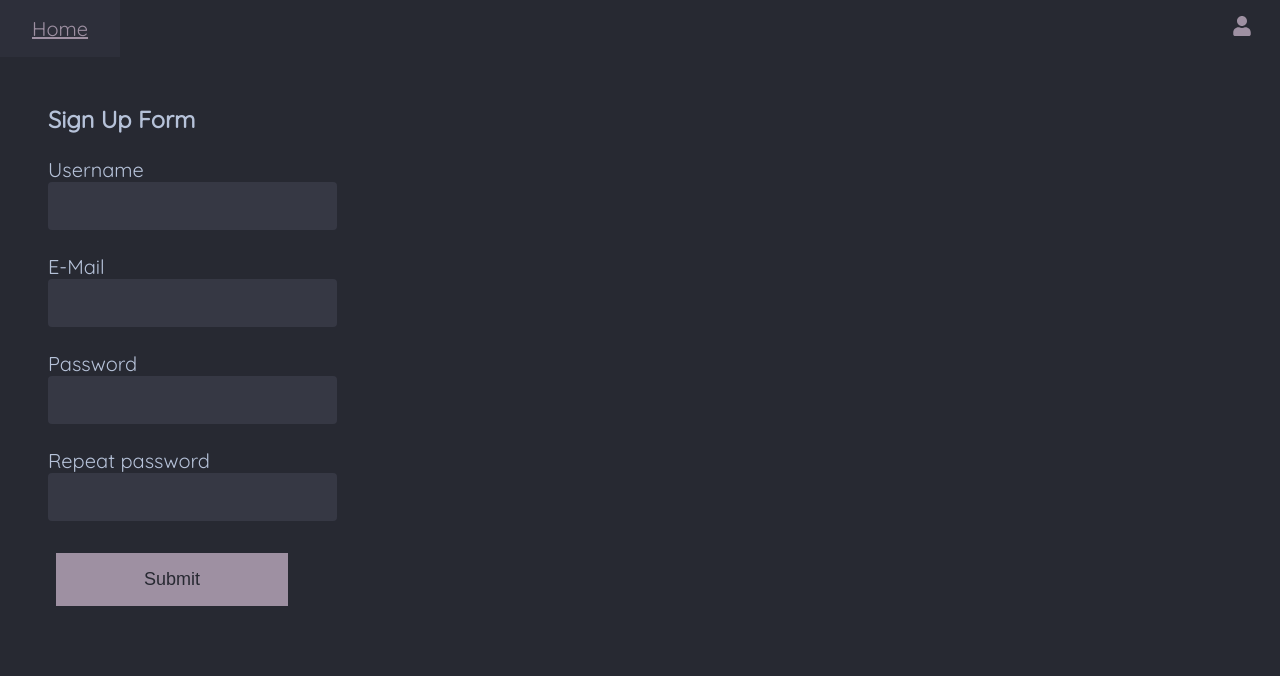
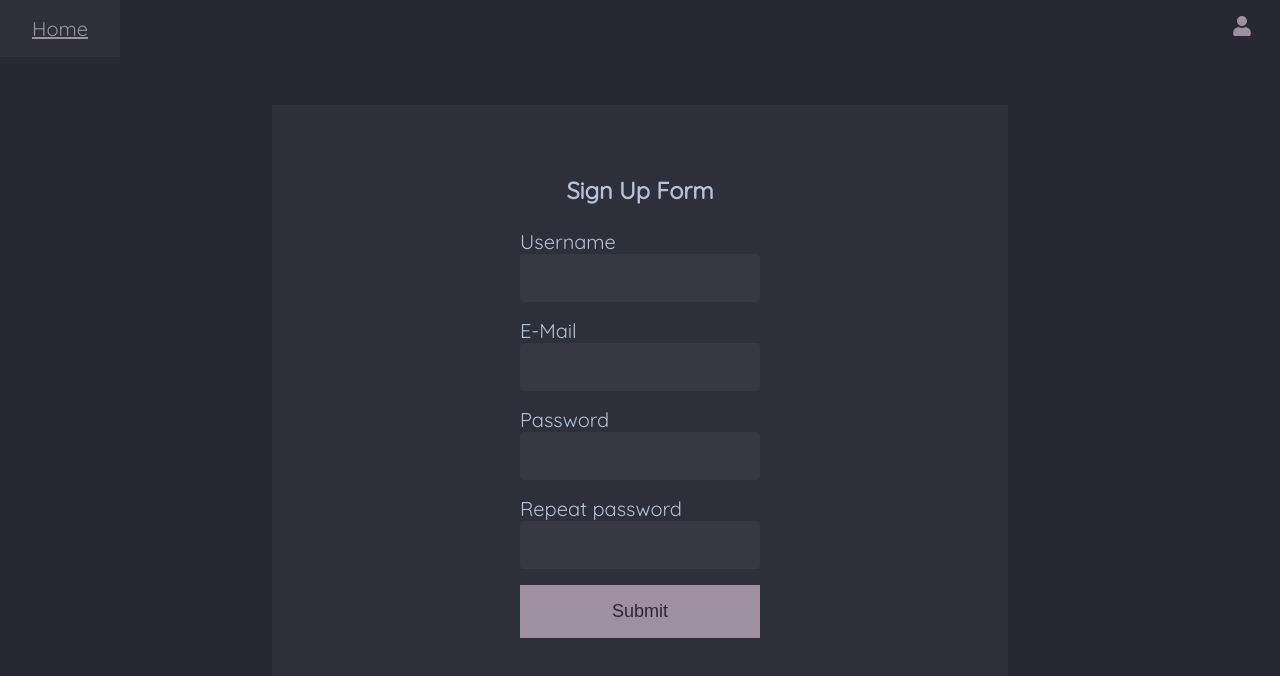
Before and after one commit to zinchenkomig/base-users-frontend, a React (Create React App) app: page /signup in a window 1280 px wide. Shown: the top 676 px of the page. Built offline with nearby package versions, Linux system fonts and the light colour scheme.

Commit message:
[TL-20] feat: styling

```diff
--- a/src/assets/style.css
+++ b/src/assets/style.css
@@ -13,6 +13,7 @@
   --warning: #cc3300;
   --success: #4CAB4083;
   --fail: #ab3d49;
+  --alt: #A29590;
 }
 .success {
   color: var(--success);
@@ -46,7 +47,7 @@ input {
   border-radius: 4px;
   border: none;
   font-size: 20px;
-  padding: 0 12px;
+  padding: 0 1rem;
   color: var(--link);
 }
 input:focus {
@@ -60,8 +61,10 @@ button {
   font-size: 18px;
   color: var(--dark-bg);
   cursor: pointer;
-  width: 232px;
-  margin: 0.5rem;
+  width: 15rem;
+}
+.alt-color {
+  background-color: var(--alt);
 }
 .nav-link {
   padding: 1rem 2rem;
@@ -86,15 +89,77 @@ button {
     margin: 3rem 3rem 1rem;
   }
 }
+@media only screen and (max-width: 480px) {
+  .message-content {
+    margin: 2rem 0 1rem;
+  }
+}
+@media only screen and (min-width: 481px) {
+  .message-content {
+    margin: 3rem 3rem 1rem;
+    max-width: 60rem;
+  }
+}
+.login-content {
+  display: flex;
+  flex-direction: column;
+  align-items: center;
+}
+@media only screen and (max-width: 850px) {
+  .login-frame {
+    display: flex;
+    flex-direction: column;
+    align-items: center;
+  }
+}
+@media only screen and (min-width: 851px) {
+  .login-frame {
+    background-color: var(--text-container);
+    width: 40rem;
+    padding: 3rem;
+    display: flex;
+    flex-direction: column;
+    align-items: center;
+  }
+}
+@media only screen and (max-width: 850px) {
+  .message-frame {
+    padding: 2rem;
+    background-color: var(--text-container);
+    display: flex;
+    flex-direction: column;
+    align-items: center;
+  }
+}
+@media only screen and (min-width: 851px) {
+  .message-frame {
+    background-color: var(--text-container);
+    width: 40rem;
+    padding: 3rem;
+    display: flex;
+    flex-direction: column;
+    align-items: center;
+  }
+}
 .input-field {
-  margin-bottom: 24px;
+  margin-bottom: 1rem;
 }
 .input-warning {
   color: var(--warning);
   padding-left: 0.3rem;
+  width: 15rem;
+}
+.button-half {
+  width: 7.5rem;
 }
 .login-choose-container {
   padding: 1rem 0.3rem;
+}
+hr {
+  border: 1px solid var(--grey-text);
+}
+.login-hr {
+  width: 18rem;
 }
 .users-table {
   border: var(--visited-link);
@@ -300,6 +365,7 @@ button.no-bg-button:disabled:hover {
 }
 .login-input {
   height: 3rem;
+  width: 13rem;
 }
 .icon {
   border: none;
--- a/src/assets/style.less
+++ b/src/assets/style.less
@@ -14,6 +14,7 @@
   --warning: #cc3300;
   --success: #4CAB4083;
   --fail: #ab3d49;
+  --alt: #A29590;
 }
 
 .success{
@@ -55,7 +56,7 @@ input{
   border-radius: 4px;
   border: none;
   font-size: 20px;
-  padding: 0 12px;
+  padding: 0 1rem;
   color: var(--link)
 }
 
@@ -71,8 +72,11 @@ button{
   font-size: 18px;
   color: var(--dark-bg);
   cursor: pointer;
-  width: 232px;
-  margin: 0.5rem;
+  width: 15rem;
+}
+
+.alt-color{
+  background-color: var(--alt);
 }
 
 .nav-link{
@@ -101,18 +105,92 @@ button{
   }
 }
 
+@media only screen and (max-width: 480px) {
+  .message-content{
+    margin: 2rem 0 1rem;
+  }
+}
+
+@media only screen and (min-width: 481px) {
+  .message-content{
+    margin: 3rem 3rem 1rem;
+    max-width: 60rem;
+  }
+}
+
+
+
+.login-content {
+  display: flex;
+  flex-direction: column;
+  align-items: center;
+}
+
+@media only screen and (max-width: 850px) {
+  .login-frame{
+    display: flex;
+    flex-direction: column;
+    align-items: center;
+  }
+}
+
+@media only screen and (min-width: 851px) {
+  .login-frame {
+    background-color: var(--text-container);
+    width: 40rem;
+    padding: 3rem;
+    display: flex;
+    flex-direction: column;
+    align-items: center;
+  }
+}
+
+@media only screen and (max-width: 850px) {
+  .message-frame{
+    padding: 2rem;
+    background-color: var(--text-container);
+    display: flex;
+    flex-direction: column;
+    align-items: center;
+  }
+}
+
+@media only screen and (min-width: 851px) {
+  .message-frame {
+    background-color: var(--text-container);
+    width: 40rem;
+    padding: 3rem;
+    display: flex;
+    flex-direction: column;
+    align-items: center;
+  }
+}
+
 
 .input-field{
-  margin-bottom: 24px;
+  margin-bottom: 1rem;
 }
 
 .input-warning{
   color: var(--warning);
   padding-left: 0.3rem;
+  width: 15rem;
+}
+
+.button-half{
+  width: 7.5rem;
 }
 
 .login-choose-container{
   padding: 1rem 0.3rem;
+}
+
+hr{
+  border: 1px solid var(--grey-text) ;
+}
+
+.login-hr{
+  width: 18rem;
 }
 
 .users-table{
@@ -365,6 +443,7 @@ button.no-bg-button:disabled:hover{
 
 .login-input{
   height: 3rem;
+  width: 13rem;
 }
 
 .icon{
--- a/src/pages/ForgotPassword.js
+++ b/src/pages/ForgotPassword.js
@@ -34,7 +34,8 @@ export default function ForgotPassword(){
     }
 
     return (
-        <div className="content-container">
+        <div className="login-content">
+            <div className="message-frame">
             <h3>Forgot Password?</h3>
             <p>Please type your email. We will send you a verification link so you can change your password.</p>
             <form method="post" onSubmit={handleSubmit(onSubmit)}>
@@ -65,6 +66,7 @@ export default function ForgotPassword(){
                     </div>
                 </div>
             </form>
+            </div>
         </div>
     )
 }
--- a/src/pages/Login.js
+++ b/src/pages/Login.js
@@ -52,7 +52,8 @@ export default function Login(){
             );
     }
     return (
-        <div>
+        <div className="login-content">
+            <div className="login-frame">
             <h3>Login</h3>
             <form method="post" onSubmit={handleSubmit(onSubmit)}>
                 <div className="input-field">
@@ -84,7 +85,13 @@ export default function Login(){
             <div className="login-choose-container">
                 <TelegramLogin/>
                 <div><Link to={`/forgot_password`}>Forgot password?</Link></div>
+            </div>
+                <hr className="login-hr"/>
+
+            <div className="center indent-top">
+                <div>Don't have an account?</div>
                 <div><Link to={`/signup`}>Sign Up</Link></div>
+            </div>
             </div>
         </div>
     )
--- a/src/pages/Profile.js
+++ b/src/pages/Profile.js
@@ -52,7 +52,7 @@ export default function Profile(){
                 <div className="profile-field">
                     {!isEditing ? <button onClick={() => setIsEditing(true)}>Edit</button> :
                         <div>
-                            <button type="submit">Save</button> <button type="button" onClick={()=>setIsEditing(false)}>Cancel</button>
+                            <button type="submit" className="button-half">Save</button> <button type="button" className="button-half" onClick={()=>setIsEditing(false)}>Cancel</button>
                         </div>}
                 </div>
                 <div>
--- a/src/pages/SignUp.js
+++ b/src/pages/SignUp.js
@@ -22,7 +22,7 @@ export default function SignUp(){
         axios.post('/auth/register', data)
             .then(function (response) {
                 if (response.status === 201) {
-                    navigate('/')
+                    navigate('/signup_success')
                 }
             })
             .catch(function (error) {
@@ -40,7 +40,8 @@ export default function SignUp(){
     }
 
     return (
-        <div>
+        <div className="login-content">
+            <div className="login-frame">
             <h3>Sign Up Form</h3>
             <form method="post" onSubmit={handleSubmit(onSubmit)}>
                 <div className="input-field">
@@ -105,6 +106,7 @@ export default function SignUp(){
                 <button className="btn btn-primary" type="submit">Submit</button>
                 {submitError && <div className="input-warning">{submitError}</div>}
             </form>
+            </div>
         </div>
     )
 }
--- a/src/pages/info/SignupSuccess.js
+++ b/src/pages/info/SignupSuccess.js
@@ -2,10 +2,12 @@ import {Link} from "react-router-dom";
 
 export default function SignupSuccess(){
     return (
-        <div className="content-container">
+        <div className="center">
+            <div className="message-frame">
             <h3>Sign Up successful</h3>
             <div>Now you need to verify your email. We sent you a message with a verification link</div>
-            <Link to="/login">To Login Page</Link>
+            <Link to="/login" className="indent-top">To Login Page</Link>
+        </div>
         </div>
     )
 }
--- a/src/pages/info/VerificationEmailSent.js
+++ b/src/pages/info/VerificationEmailSent.js
@@ -1,9 +1,13 @@
+import {Link} from "react-router-dom";
 
 export default function VerificationEmailSent(){
     return (
-        <div className="content-container">
+        <div className="center">
+        <div className="message-frame">
             <h3>Email Sent</h3>
             <div>We sent a verification message on your email. Check your inbox.</div>
+            <Link to="/login" className="indent-top">To Login Page</Link>
+        </div>
         </div>
     )
 }
```
Also changed, not shown: 1 other file (tests, documents, lock files or other folders).
